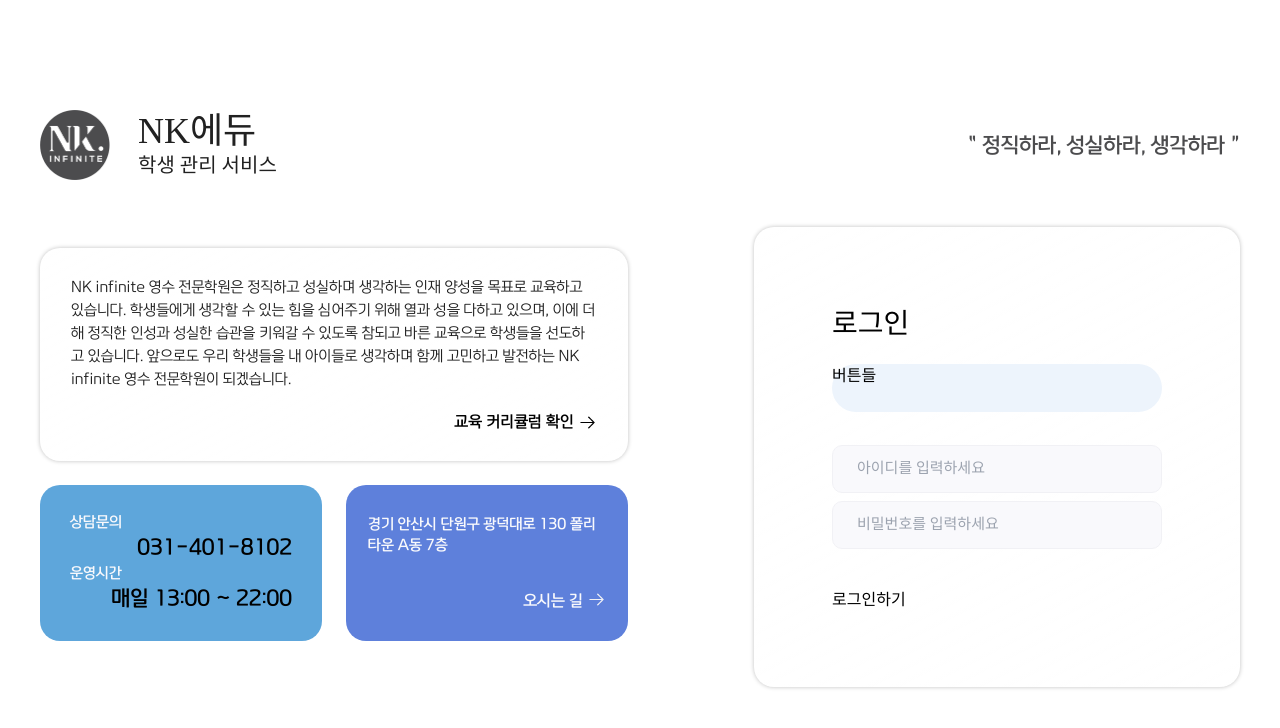
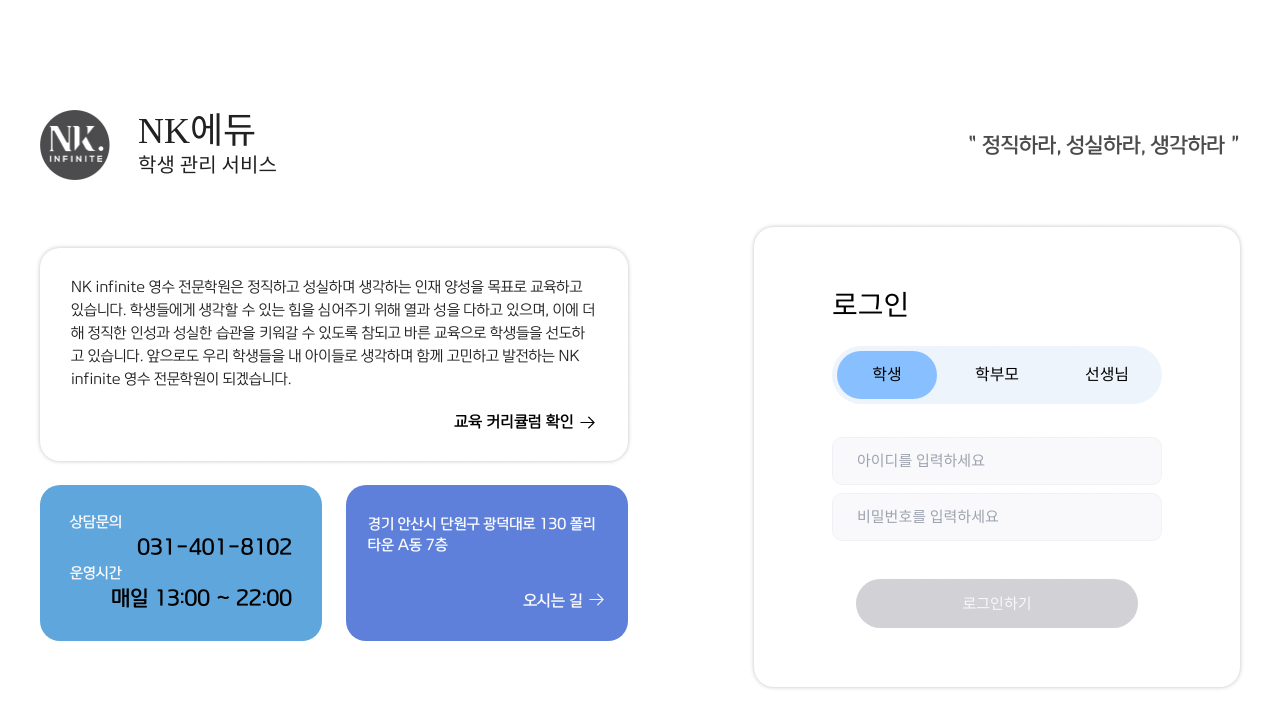
Before and after one commit to Dragonite-Lee/NK_develop_front, a React (Create React App) app: page /login in a window 1280 px wide. Shown: the top 728 px of the page. Built offline with nearby package versions, Linux system fonts and the light colour scheme; a web font is replaced by a local one.

Commit message:
login page ui 완료

```diff
--- a/src/components/login/LoginInput.js
+++ b/src/components/login/LoginInput.js
@@ -1,26 +1,92 @@
-// import { useState } from "react";
+import { useState } from "react";
 
 import useInput from "../../utils/useInput";
 
+const roleArray = [
+  {
+    id: 0,
+    title: "학생",
+    default: true,
+  },
+  {
+    id: 1,
+    title: "학부모",
+    default: false,
+  },
+  {
+    id: 2,
+    title: "선생님",
+    default: false,
+  }
+]
+
 const LoginInput = () => {
-  const [emailValue, emailHandle] = useInput('');
-  const [pwValue, pwhHandler] = useInput('');
+  const [emailValue, emailHandle] = useInput("");
+  const [pwValue, pwhHandler] = useInput("");
+
+  const [role, setRole] = useState(roleArray);
+
+  const onClickRoleHandler = (id) => {
+    const changeActiveDefault = role.map((item) => {
+      return item.id === id
+        ? { ...item, default: true }
+        : { ...item, default: false };
+    });
+
+    setRole(changeActiveDefault);
+  };
 
   return (
     <section className="tablet:w-full desktop:w-[486px] flex justify-center items-center h-[460px] glassWhite">
       <div>
         <div className="font-nanum_800 text-[28px]">로그인</div>
-        <div className="mt-[19px] mb-[33px] font-nanum_800 text-[16px] desktop:w-[330px] tablet:w-[488px] h-[48px] bg-main4 rounded-[37px]">
-          버튼들
+        <div className="flex items-center justify-center gap-[10px] text-[16px] mt-[19px] mb-[33px] font-nanum_800 text-[16px] desktop:w-[330px] tablet:w-[488px] h-[58px] bg-main4 rounded-[37px]">
+          {role && role.map((item) => {
+            return (
+              <button className={`flex items-center justify-center desktop:w-[100px] tablet:w-[150px] h-[48px] rounded-[37px]
+                ${item.default === true ? " font-nanum_800 bg-main3" : " font-nanum_400 hover:bg-main3/50"}
+                `}
+                onClick={() => onClickRoleHandler(item.id)}
+                key={item.id}
+              >
+                {item.title}
+              </button>
+            )
+          })}
         </div>
-        <div className="flex flex-col gap-[8px]">
-          <input value={emailValue} onChange={emailHandle} autoComplete="off" className={`font-nanum_400 text-[15px] desktop:w-[330px] tablet:w-[488px] h-[48px] indent-[24px] bg-white rounded-[10px] focus:outline-none focus:border-main1 border-solid border-[1px] ${emailValue !== '' ? " outline-none border-main1" : " border-border"}`} name="id" type="text" placeholder="아이디를 입력하세요" />
-          <input value={pwValue} onChange={pwhHandler} className={`font-nanum_400 text-[15px] desktop:w-[330px] tablet:w-[488px] h-[48px] indent-[24px] bg-white rounded-[10px] focus:outline-none focus:border-main1 border-solid border-[1px] ${pwValue !== '' ? " outline-none border-main1" : " border-border"}`} name="password" type="password" placeholder="비밀번호를 입력하세요" />
+        <div className="flex flex-col gap-[8px] items-center justify-center">
+          <input
+            value={emailValue}
+            onChange={emailHandle}
+            autoComplete="off"
+            className={`font-nanum_400 text-[15px] desktop:w-[330px] tablet:w-[488px] h-[48px] indent-[24px] bg-white rounded-[10px] focus:outline-none focus:border-main1 border-solid border-[1px] ${
+              emailValue !== ""
+                ? " outline-none border-main1"
+                : " border-border"
+            }`}
+            name="id"
+            type="text"
+            placeholder="아이디를 입력하세요"
+          />
+          <input
+            value={pwValue}
+            onChange={pwhHandler}
+            className={`font-nanum_400 text-[15px] desktop:w-[330px] tablet:w-[488px] h-[48px] indent-[24px] bg-white rounded-[10px] focus:outline-none focus:border-main1 border-solid border-[1px] ${
+              pwValue !== "" ? " outline-none border-main1" : " border-border"
+            }`}
+            name="password"
+            type="password"
+            placeholder="비밀번호를 입력하세요"
+          />
+          <button className={`mt-[30px] font-nanum_800 text-[15px] desktop:w-[282px] tablet:w-[440px] h-[49px] rounded-[30px] text-white
+            ${emailValue !== "" && pwValue !== "" ? " bg-main3 hover:bg-main3/50 active:bg-main2 cursor-pointer" : " bg-grayLight cursor-auto"}` }
+          >
+            로그인하기
+          </button>
         </div>
-        <button className="mt-[38px]">로그인하기</button>
       </div>
     </section>
   );
-}
+};
 
 export default LoginInput;
```
Also changed, not shown: 1 other file (tests, documents, lock files or other folders).
